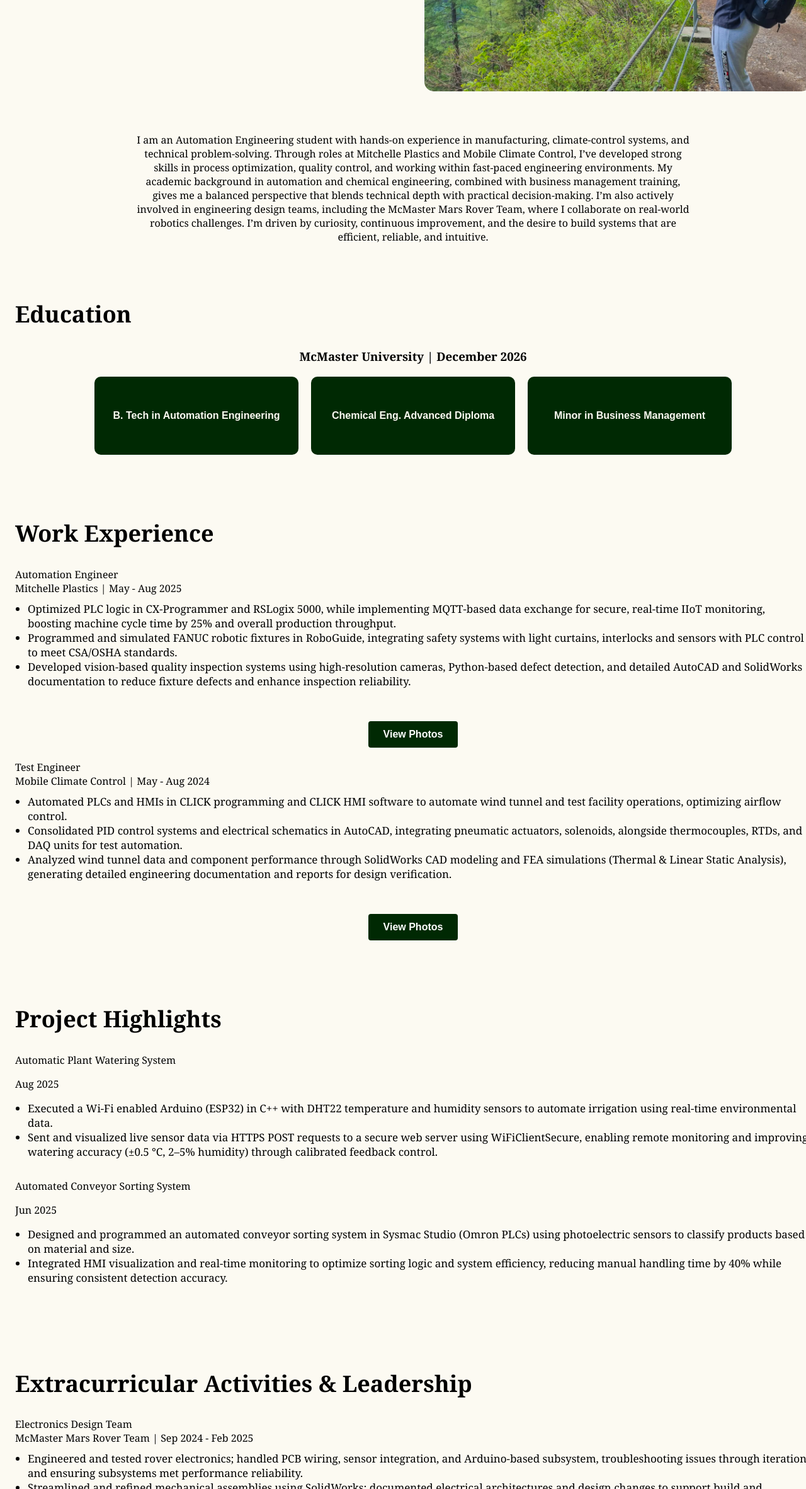
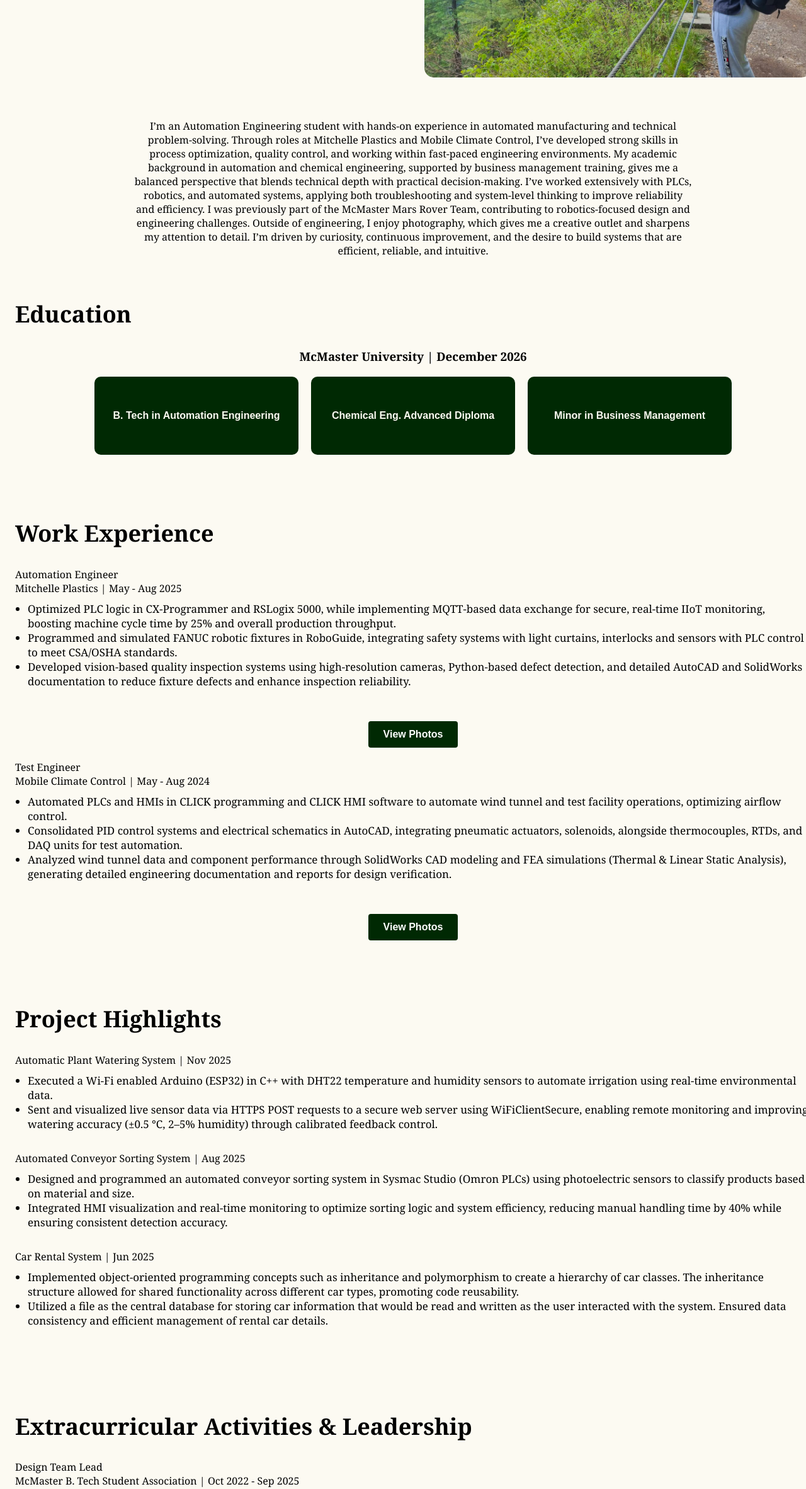
Before and after one commit to Sidd132/Sidd132.github.io, a plain HTML site: page index.html in a window 1280 px wide. Shown: the part 436-2800 px from the top of the page at 63% size. Drawn offline with Linux system fonts and the light colour scheme; a web font is replaced by a local one.

Commit message:
added another club and project

```diff
--- a/index.html
+++ b/index.html
@@ -45,19 +45,19 @@
 
             <div style="width: 70%; margin: 0 auto;">
                 <p style="text-align: center;">
-                    I am an Automation Engineering student with hands‑on experience in manufacturing, climate‑control
-                    systems, and technical problem‑solving. Through roles at Mitchelle Plastics and Mobile Climate
-                    Control,
-                    I’ve developed strong skills in process optimization, quality control, and working within fast‑paced
-                    engineering environments. My academic background in automation and chemical engineering, combined
-                    with
-                    business management training, gives me a balanced perspective that blends technical depth with
-                    practical
-                    decision‑making. I’m also actively involved in engineering design teams, including the McMaster Mars
-                    Rover Team, where I collaborate on real‑world robotics challenges. I’m driven by curiosity,
-                    continuous
-                    improvement, and the desire to build systems that are efficient, reliable, and intuitive.
-                </p>
+                    I’m an Automation Engineering student with hands‑on experience in automated manufacturing and
+                    technical problem‑solving. Through roles at Mitchelle Plastics and Mobile Climate
+                    Control, I’ve developed strong skills in process optimization, quality control, and working within
+                    fast‑paced engineering environments. My academic background in automation and chemical
+                    engineering, supported by business management training, gives me a balanced perspective that blends
+                    technical depth with practical decision‑making.
+
+                    I’ve worked extensively with PLCs, robotics, and automated systems, applying both troubleshooting
+                    and system‑level thinking to improve reliability and efficiency. I was previously part of the
+                    McMaster Mars Rover Team, contributing to robotics‑focused design and engineering challenges.
+                    Outside of engineering, I enjoy photography, which gives me a creative outlet and sharpens my
+                    attention to detail. I’m driven by curiosity, continuous improvement, and the desire to build
+                    systems that are efficient, reliable, and intuitive.</p>
             </div>
         </div>
 
@@ -215,8 +215,7 @@
             <div class="experience-card">
                 <div class="exp-left">
                     <div class="exp-text">
-                        <div class="exp-title">Automatic Plant Watering System</div>
-                        <p class="exp-subtitle">Aug 2025</p>
+                        <div class="exp-title">Automatic Plant Watering System | Nov 2025</div>
                         <ul style="margin: 10px 0; padding-left: 20px; font-size: 17px;">
                             <li> Executed a Wi-Fi enabled Arduino (ESP32) in C++ with DHT22 temperature and humidity
                                 sensors to
@@ -239,8 +238,7 @@
             <div class="experience-card">
                 <div class="exp-left">
                     <div class="exp-text">
-                        <div class="exp-title">Automated Conveyor Sorting System</div>
-                        <p class="exp-subtitle">Jun 2025</p>
+                        <div class="exp-title">Automated Conveyor Sorting System | Aug 2025</div>
                         <ul style="margin: 10px 0; padding-left: 20px; font-size: 17px;">
                             <li> Designed and programmed an automated conveyor sorting system in Sysmac Studio (Omron
                                 PLCs)
@@ -255,6 +253,26 @@
                     </div>
                 </div>
             </div><br>
+
+            <div class="experience-card">
+                <div class="exp-left">
+                    <div class="exp-text">
+                        <div class="exp-title">Car Rental System | Jun 2025</div>
+                        <ul style="margin: 10px 0; padding-left: 20px; font-size: 17px;">
+                            <li> Implemented object-oriented programming concepts such as inheritance and polymorphism
+                                to create a
+                                hierarchy of car classes. The inheritance structure allowed for shared functionality
+                                across different car types,
+                                promoting code reusability.</li>
+                            <li>Utilized a file as the central database for storing car information that would be read
+                                and written as the user
+                                interacted with the system. Ensured data consistency and efficient management of rental
+                                car details.
+                            </li>
+                        </ul>
+                    </div>
+                </div>
+            </div><br>
         </section>
 
         <section class="section">
@@ -262,6 +280,24 @@
 
 
 
+            <div class="experience-card">
+                <div class="exp-left">
+                    <div class="exp-text">
+                        <div class="exp-title">Design Team Lead </div>
+                        <div class="exp-subtitle">McMaster B. Tech Student Association | Oct 2022 - Sep 2025</div>
+                        <ul style="margin: 10px 0; padding-left: 20px; font-size: 17px;">
+                            <li>Led business planning, sales strategy, and digital marketing initiatives, increasing
+                                revenue and brand
+                                visibility while securing event sponsorships and partnerships and boosting sales by 25%.
+                            </li>
+                            <li>Led the club’s website and merchandise design initiatives while also supporting event
+                                logistics to ensure cohesive branding and smooth execution.</li>
+
+                        </ul>
+                    </div>
+                </div>
+            </div>
+            <br>
             <div class="experience-card">
                 <div class="exp-left">
                     <div class="exp-text">
@@ -287,7 +323,7 @@
 
 
     <footer style="text-align: center;">
-        &#169;  Sufyan Siddiqui
+        &#169; Sufyan Siddiqui
     </footer>
 
 
```
